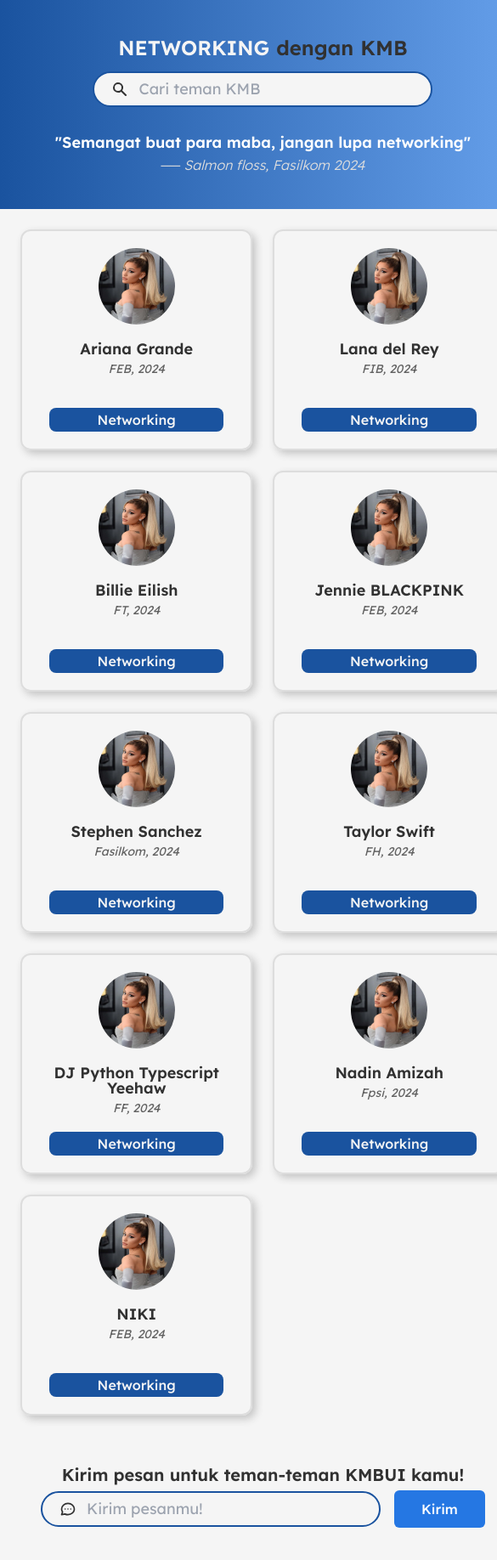
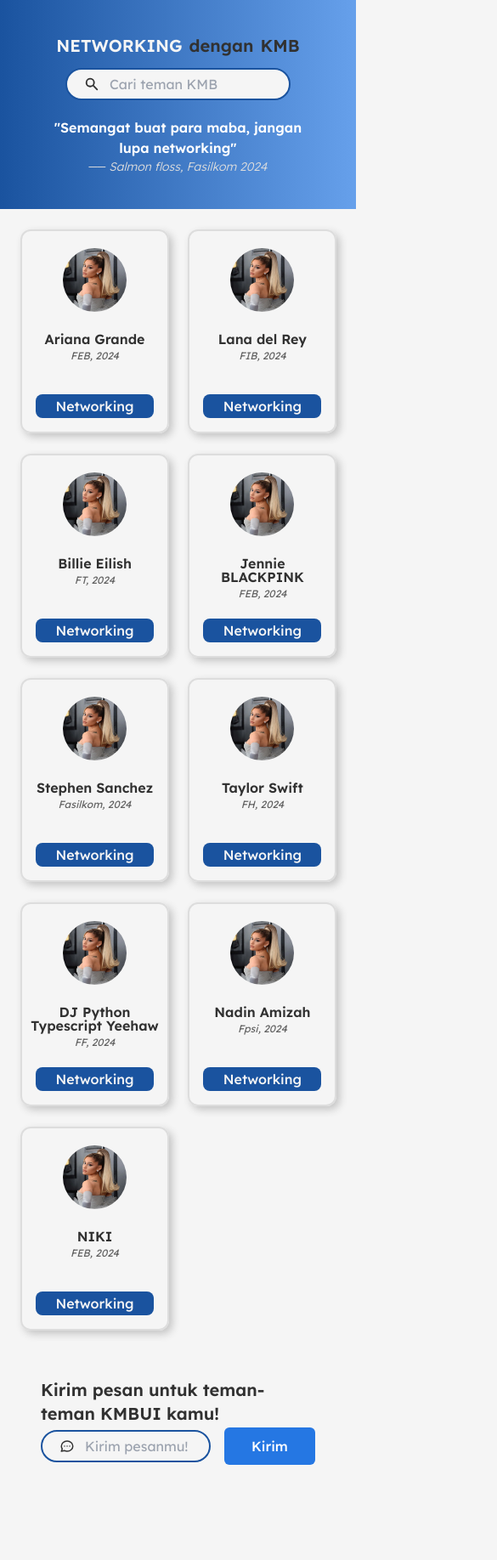
Before and after one commit to ppmb-kmbui/fe-ppmb-2025, a Next.js app: page /cari in a window 390 px wide. Shown: the top 1836 px of the page at 85% size, 585 px wide, since content can reach past the window. After the commit the page ends 1780 px from the top, so only its background shows below. Built offline with nearby package versions, Linux system fonts and the light colour scheme; no server answers.

Commit message:
feat: adjust card size for mobile view

```diff
--- a/src/app/cari/page.tsx
+++ b/src/app/cari/page.tsx
@@ -49,8 +49,8 @@ const CariPage: React.FC = () => {
 
     return (
         <div className="min-h-screen flex flex-col">
-            <div className="bg-gradient-to-r from-ppmb-blue-600 to-ppmb-blue-300 px-[60px] md:px-[100px] flex flex-col py-10 gap-3 items-center">
-                <div className="flex text-ppmb-800 justify-center items-center text-2xl md:text-3xl lg:text-4xl gap-2 font-semibold">
+            <div className="bg-gradient-to-r from-ppmb-blue-600 to-ppmb-blue-300 px-[45px] md:px-[100px] flex flex-col py-10 gap-3 items-center">
+                <div className="flex text-ppmb-800 justify-center items-center text-xl md:text-3xl lg:text-4xl gap-2 font-semibold">
                     <text className="text-ppmb-000">NETWORKING</text>
                     <text>dengan</text>
                     <text>KMB</text>
@@ -58,9 +58,9 @@ const CariPage: React.FC = () => {
 
                 <Input placeholder="Cari teman KMB" setValue={setSearchQuery} type="rounded" icon={<HiSearch />}/>
 
-                <div className="text-white flex flex-col items-center text-center mt-4">
-                    <text className="font-semibold text-lg">"Semangat buat para maba, jangan lupa networking"</text>
-                    <text className="italic text-ppmb-100 font-light">── Salmon floss, Fasilkom 2024</text>
+                <div className="text-white flex flex-col items-center text-center mt-2 md:mt-4">
+                    <text className="font-semibold md:text-lg">"Semangat buat para maba, jangan lupa networking"</text>
+                    <text className="italic text-ppmb-100 font-light text-sm md:text-[16px]">── Salmon floss, Fasilkom 2024</text>
                 </div>
             </div>
 
@@ -70,9 +70,9 @@ const CariPage: React.FC = () => {
                 ))}
             </div>
 
-            <div className="flex flex-col items-center py-14 gap-1 w-full">
+            <div className="flex flex-col items-center py-14 gap-[2px] md:gap-1 w-full px-12 lg:px-[100px]">
                 <text className="text-xl md:text-2xl font-semibold">Kirim pesan untuk teman-teman KMBUI kamu!</text>
-                <div className="flex gap-4 items-center w-full justify-center px-12 lg:px-[100px]">
+                <div className="flex gap-4 items-center w-full justify-center">
                     <Input icon={<HiOutlineChat />} placeholder="Kirim pesanmu!" setValue={setMessage} type="rounded" />
                     <Button handleClick={() => {}} label="Kirim" variant="lg"/>
                 </div>
--- a/src/app/networking/page.tsx
+++ b/src/app/networking/page.tsx
@@ -1,4 +1,4 @@
-import { UserCard } from "@/components";
+import { Header, UserCard } from "@/components";
 import Image from "next/image";
 
 const NetworkingPage: React.FC = () => {
@@ -43,23 +43,12 @@ const NetworkingPage: React.FC = () => {
 
     return (
         <div className="min-h-screen flex flex-col gap-10 pb-10">
-            <div className="bg-gradient-to-r from-ppmb-blue-600 to-ppmb-blue-400 w-full min-h-[95px] flex justify-between px-[60px] items-center">
-                <text className="font-semibold text-[21px] leading-[1.8] text-ppmb-000">
-                    Networking KMBUI
-                </text>
+            <Header label="Networking" subLabel="KMBUI" />
 
-                <Image
-                    src={require("../../../public/logo.svg")}
-                    alt={"Logo"}
-                    width={150}
-                    height={70}
-                />
-            </div>
-
-            <div className="pl-[40px] lg:pl-[60px]">
+            <div className="px-5 md:pl-[40px] lg:pl-[60px]">
                 <text className="text-[27px] leading-[1.6] font-semibold">Menunggu Persetujuan</text>
 
-                <div className="flex flex-row overflow-x-auto max-w-[84vw] lg:max-w-[89vw] items-center gap-5 scrollbar-hide py-3 pr-3">
+                <div className="grid grid-cols-2 md:flex md:flex-row md:overflow-x-auto md:max-w-[84vw] lg:max-w-[89vw] items-center gap-5 scrollbar-hide py-3 pr-3">
                     {DATA.map((data, key) => (
                         <UserCard key={key} name={data.name} faculty={data.faculty} />
                     ))}
--- a/src/components/index.ts
+++ b/src/components/index.ts
@@ -7,7 +7,7 @@ export { Modal } from './ui/Modal';
 export { Accordion } from './ui/Accordion';
 export { UserCard } from './ui/card/UserCard';
 export { TaskCard } from './ui/card/TaskCard';
-export { Header } from './ui/header';
+export { Header } from './ui/Header';
 
 export { Carousel } from './home/Carousel';
 export { Timeline } from './home/Timeline';
--- a/src/components/ui/Input.tsx
+++ b/src/components/ui/Input.tsx
@@ -17,14 +17,14 @@ export const Input: React.FC<InputProps> = ({
     const [isVisible, setIsVisible] = useState<boolean>(false);
 
     return (
-        <div className={`${type == "rounded" ? "w-[400px] md:w-[500px] lg:max-w-[850px] lg:w-full" : "w-full"} flex flex-col text-lg text-ppmb-800`}>
+        <div className={`${type == "rounded" ? "min-w-[200px] md:w-[500px] lg:max-w-[850px] lg:w-full" : "w-full"} flex flex-col md:text-lg text-ppmb-800`}>
             {type == "normal" && <div className="flex flex-row items-center gap-1 ">
                 <div className="text-[18px]">{icon}</div>
                 <text className="font-medium">{label}</text>
             </div>}
 
             <div className={`${type == "rounded" ? "rounded-3xl px-5 flex-row gap-3 items-center" : "rounded-md px-3"} items-center border-ppmb-blue-600 bg-ppmb-000 border-[2px] py-[5px] flex flex-row`}>
-                {type == "rounded" && <div className="text-xl">{icon}</div>}
+                {type == "rounded" && <div className="text-lg md:text-xl">{icon}</div>}
                 <input className="w-full bg-ppmb-000 focus:outline-none placeholder:font-normal" type={label?.split(" ").includes("Password") && !isVisible ? "password" : "text"} placeholder={placeholder} onChange={(e) => setValue(e.target.value)}/>
                 {label?.split(" ").includes("Password") && <button className="pl-3" onClick={() => setIsVisible(!isVisible)}>{isVisible ? <HiEye /> : <HiEyeOff />}</button>}
             </div>
--- a/src/components/ui/card/UserCard.tsx
+++ b/src/components/ui/card/UserCard.tsx
@@ -15,9 +15,9 @@ export const UserCard: React.FC<CardProps> = ({
     const router = useRouter();
 
     return (
-        <div className="flex flex-col justify-between border-ppmb-100 border-[2px] py-5 px-6 rounded-xl min-h-[260px] min-w-[200px] lg:min-w-[225px] shadow-ppmb-200 shadow-custom">
+        <div className="flex flex-col justify-between border-ppmb-100 border-[2px] px-2 py-4 md:py-5 md:px-6 rounded-xl min-h-[240px] lg:min-h-[260px] min-w-[175px] lg:min-w-[225px] shadow-ppmb-200 shadow-custom">
             <div className="flex h-[45%] items-center justify-center">
-                <div className="h-[90px] w-[90px] flex">
+                <div className="h-[75px] w-[75px] md:h-[90px] md:w-[90px] flex">
                     <Image
                         src={"/image/ariana.jpg"}
                         alt="ariana"
@@ -29,8 +29,8 @@ export const UserCard: React.FC<CardProps> = ({
             </div>
 
             <div className="flex flex-col justify-start items-center gap-1 mt-5 h-[40%] text-center ">
-                <text className="font-semibold text-lg leading-none">{name}</text>
-                <text className="text-sm italic text-ppmb-600">{faculty}</text>
+                <text className="font-semibold md:text-lg leading-none">{name}</text>
+                <text className="text-xs md:text-sm italic text-ppmb-600">{faculty}</text>
             </div>
 
             <div className="flex h-[15%] justify-center items-center px-2 flex-col">
--- a/src/components/ui/header.tsx
+++ b/src/components/ui/header.tsx
@@ -5,11 +5,13 @@ interface HeaderProps {
     subLabel: string
 }
 
-export const Header: React.FC<HeaderProps> = () => {
+export const Header: React.FC<HeaderProps> = ({
+    label, subLabel
+}) => {
     return (
         <div className="bg-gradient-to-r from-ppmb-blue-600 to-ppmb-blue-400 w-full min-h-[70px] md:min-h-[95px] flex justify-between gap-2 px-[25px] lg:px-[60px] items-center">
             <text className="font-semibold text-lg md:text-[21px] md:leading-[1.8] text-ppmb-000 flex gap-1">
-                Buat Akun <text className="hidden md:block">PPMB KMBUI 2024</text>
+                {label} <text className="hidden md:block">{subLabel}</text>
             </text>
 
             <div className="flex max-w-[100px] md:max-w-[150px]">
```
